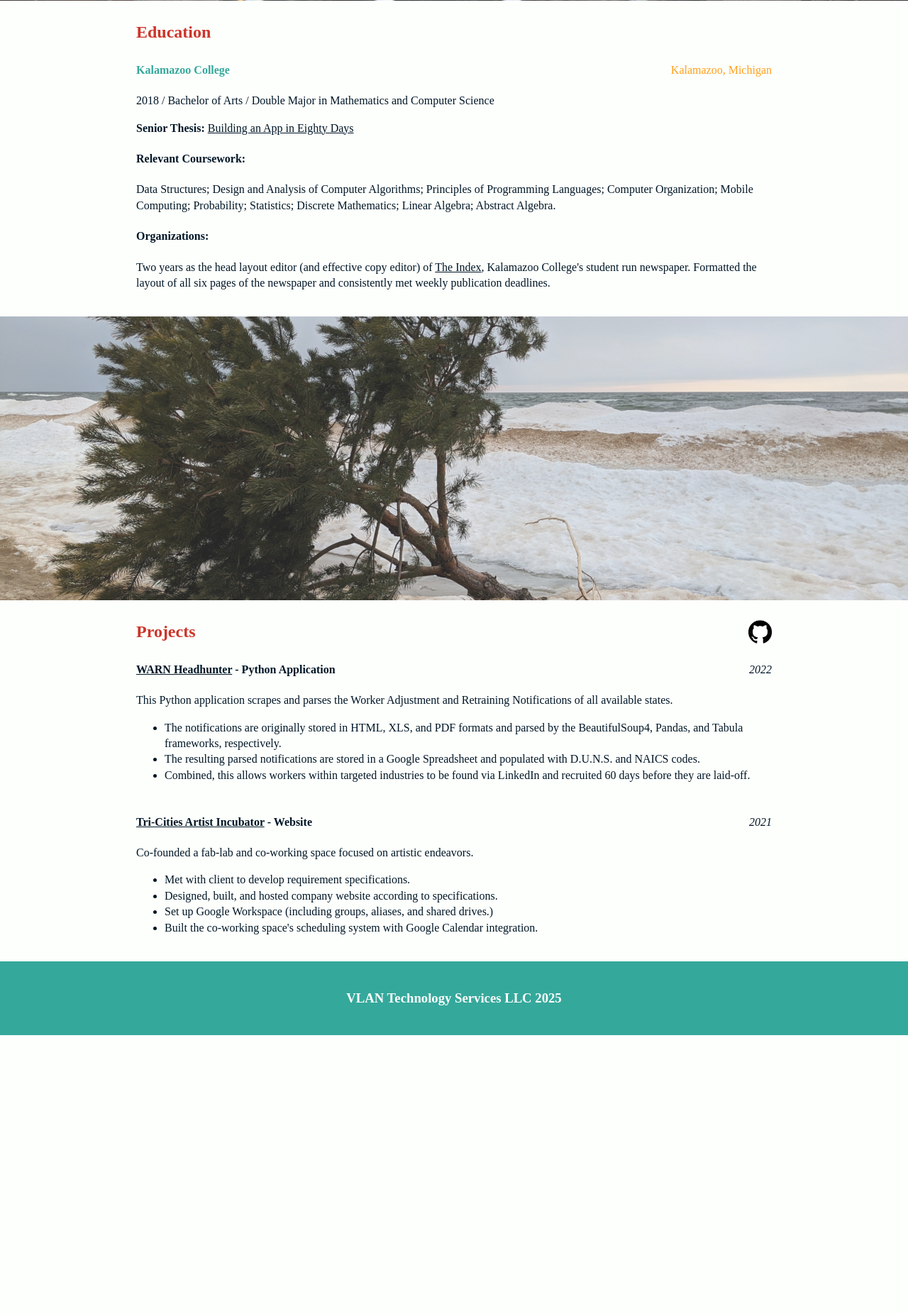
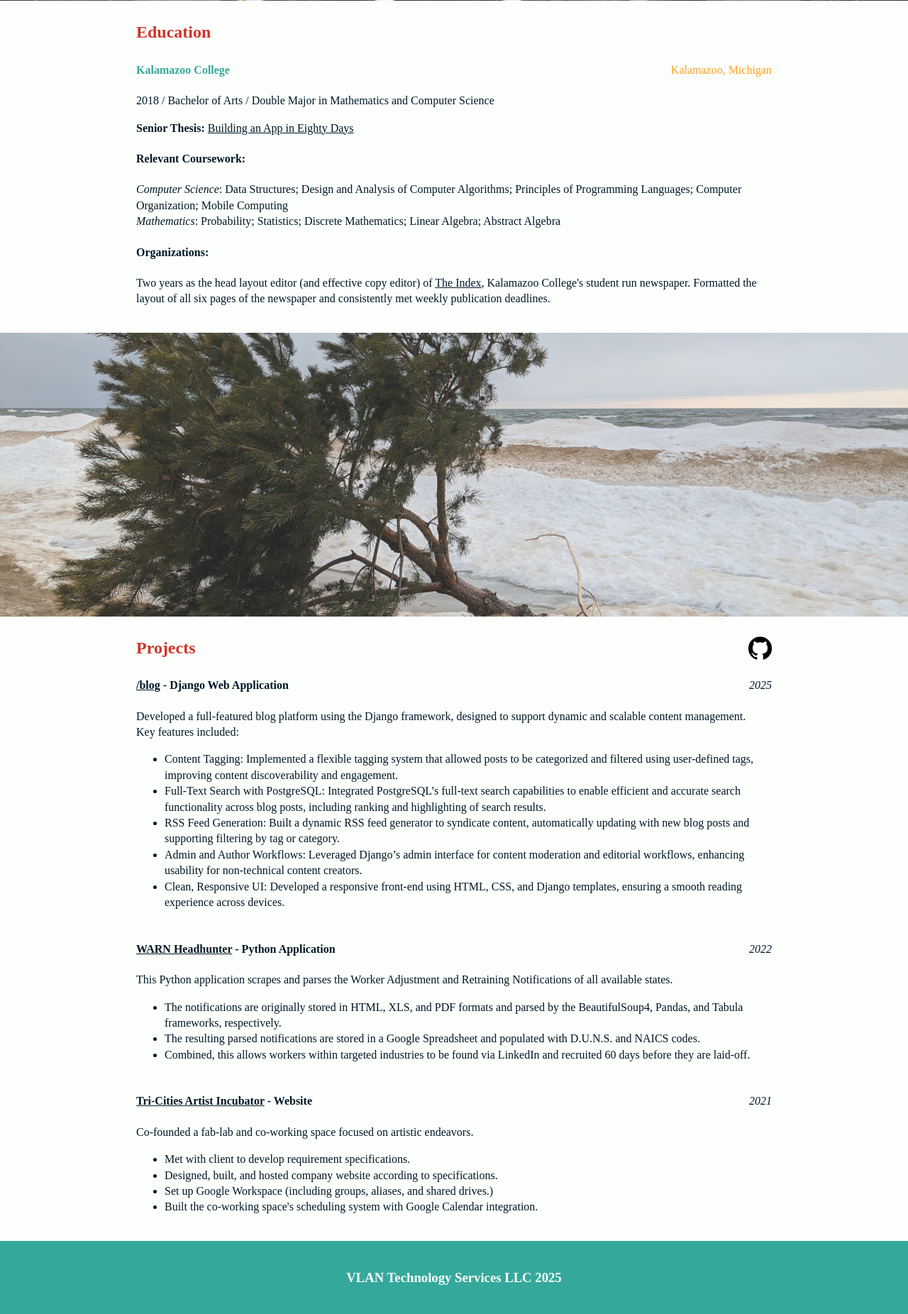
Before and after one commit to wielandtech/w_tech, a Django app: page / in a window 1280 px wide. Shown: the part 3433-5285 px from the top of the page at 71% size. Before the commit the page ends 4892 px from the top, so only its background shows below. Run offline with Django 5.2, Linux system fonts and the light colour scheme.

Commit message:
update projects, break up relevant coursework

```diff
--- a/wielandtech/core/templates/core/education.html
+++ b/wielandtech/core/templates/core/education.html
@@ -12,7 +12,11 @@
 
     <p class="job">Relevant Coursework:</p>
 
-    <p>Data Structures; Design and Analysis of Computer Algorithms; Principles of Programming Languages; Computer Organization; Mobile Computing; Probability; Statistics; Discrete Mathematics; Linear Algebra; Abstract Algebra.</p>
+    <p>
+        <i>Computer Science</i>: Data Structures; Design and Analysis of Computer Algorithms; Principles of Programming Languages; Computer Organization; Mobile Computing
+        <br>
+        <i>Mathematics</i>: Probability; Statistics; Discrete Mathematics; Linear Algebra; Abstract Algebra
+    </p>
 
     <p class="job">Organizations:</p>
 
--- a/wielandtech/core/templates/core/projects.html
+++ b/wielandtech/core/templates/core/projects.html
@@ -8,6 +8,25 @@
 	</a>
 
 	<h2 class="secondary">Projects</h2>
+
+	<p class="date float_right">2025</p>
+
+	<p class="job"><a href="./blog" target="_self">/blog</a> - Django Web Application</p>
+
+	<p>
+		Developed a full-featured blog platform using the Django framework, designed to support dynamic and scalable content management.
+		<br>
+		Key features included:
+	</p>
+
+	<ul>
+		<li>Content Tagging: Implemented a flexible tagging system that allowed posts to be categorized and filtered using user-defined tags, improving content discoverability and engagement.</li>
+		<li>Full-Text Search with PostgreSQL: Integrated PostgreSQL’s full-text search capabilities to enable efficient and accurate search functionality across blog posts, including ranking and highlighting of search results.</li>
+		<li>RSS Feed Generation: Built a dynamic RSS feed generator to syndicate content, automatically updating with new blog posts and supporting filtering by tag or category.</li>
+		<li>Admin and Author Workflows: Leveraged Django’s admin interface for content moderation and editorial workflows, enhancing usability for non-technical content creators.</li>
+		<li>Clean, Responsive UI: Developed a responsive front-end using HTML, CSS, and Django templates, ensuring a smooth reading experience across devices.</li>
+	</ul>
+	<br>
 
 	<p class="date float_right">2022</p>
 
```
